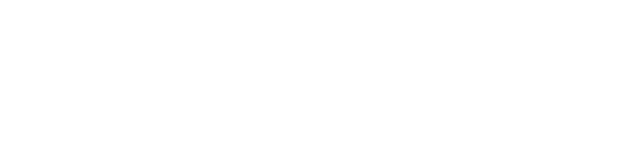
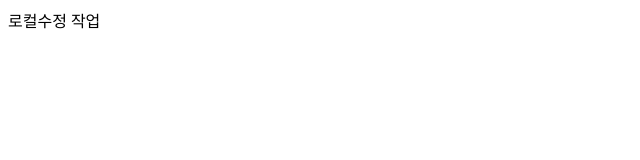
Before and after one commit to naturaly/branchTest, a plain HTML site: page index.html in a window 1280 px wide. Shown: the whole page, without its empty margins (0-640 px from the left). Drawn offline with Linux system fonts and the light colour scheme.

Commit message:
로컬수정

```diff
--- a/index.html
+++ b/index.html
@@ -1,3 +1,3 @@
 <html>
-
+로컬수정 작업
 </html>
```
